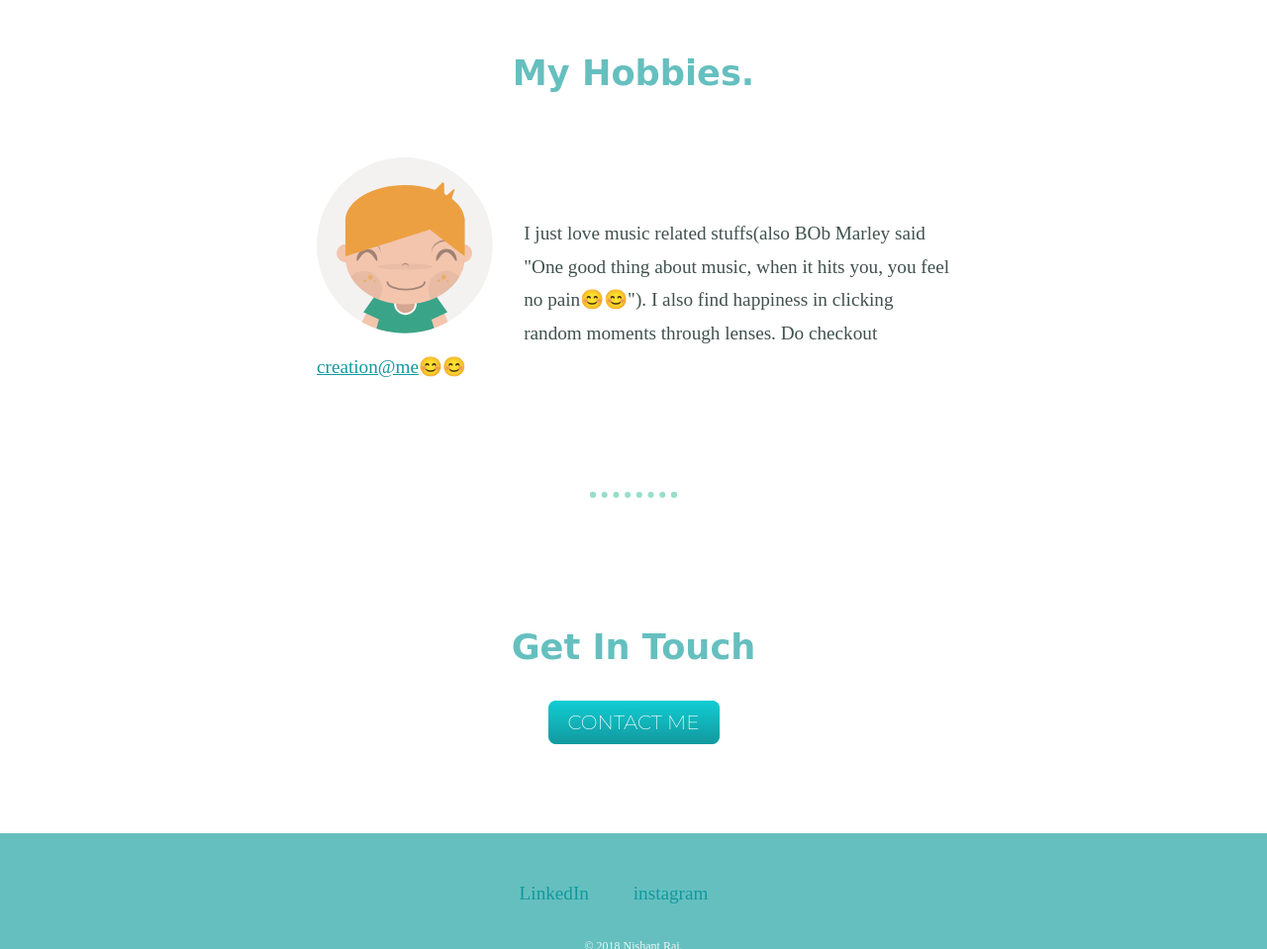
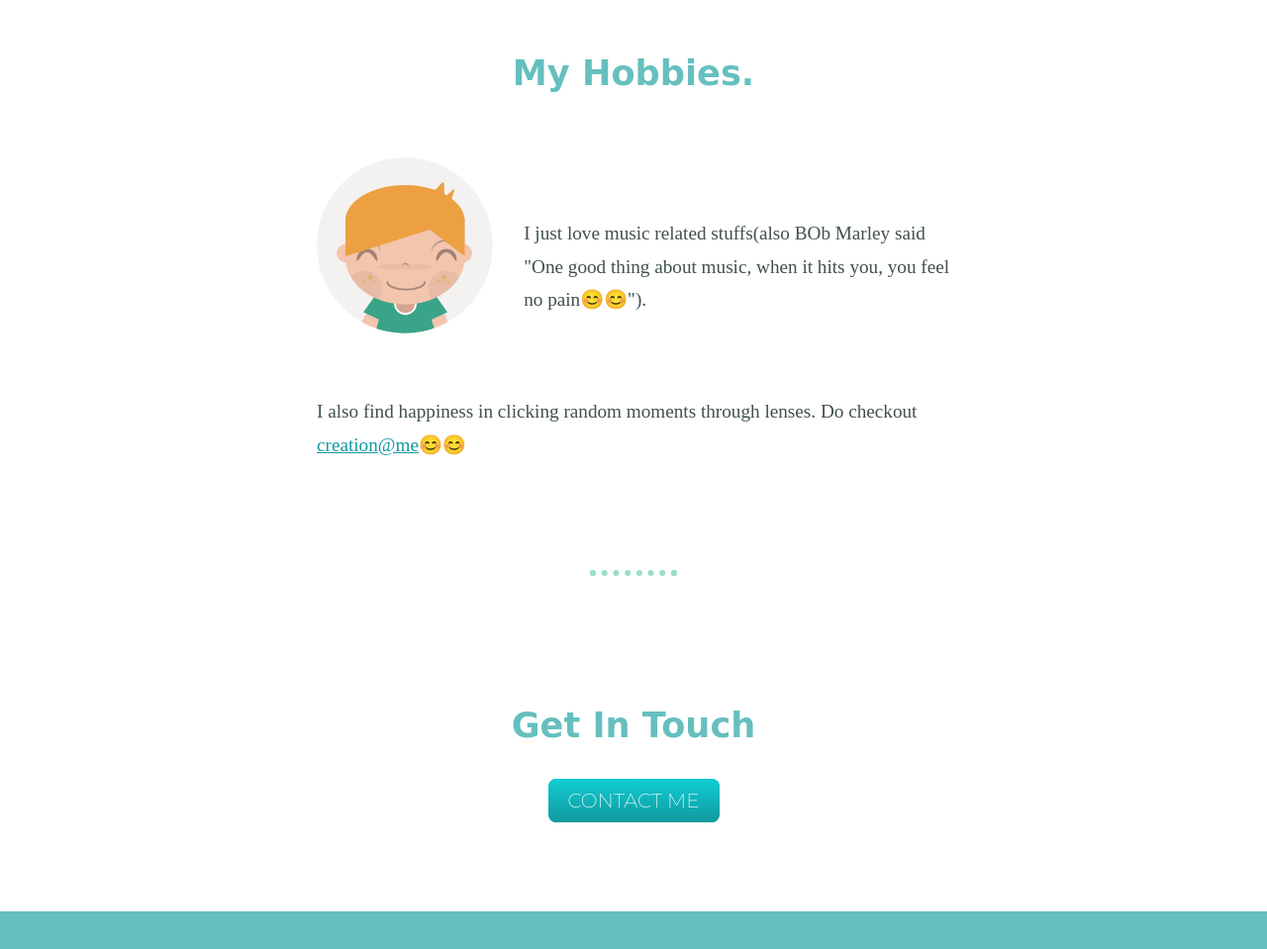
Before and after one commit to raj-nishant/personal-site, a plain HTML site: page index.html in a window 1280 px wide. Shown: the part 1989-2948 px from the top of the page at 99% size. Drawn offline with Linux system fonts and the light colour scheme.

Commit message:
Update index.html

```diff
--- a/index.html
+++ b/index.html
@@ -38,7 +38,8 @@
       <h2>My Hobbies.</h2>
       <div class="skill-row">
         <img class="prog" src="images/me.svg" alt="me">
-        <p class="hobby">I just love music related stuffs(also BOb Marley said "One good thing about music, when it hits you, you feel no pain😊😊"). I also find happiness in clicking random moments through lenses. Do checkout <a href="https://500px.com/p/rajnishant?view=photos">creation@me</a>😊😊</p>
+        <p class="hobby">I just love music related stuffs(also BOb Marley said "One good thing about music, when it hits you, you feel no pain😊😊").</p>
+        <p class="hobby">I also find happiness in clicking random moments through lenses. Do checkout <a href="https://500px.com/p/rajnishant?view=photos">creation@me</a>😊😊</p>
       </div>
     </div>
 
```
